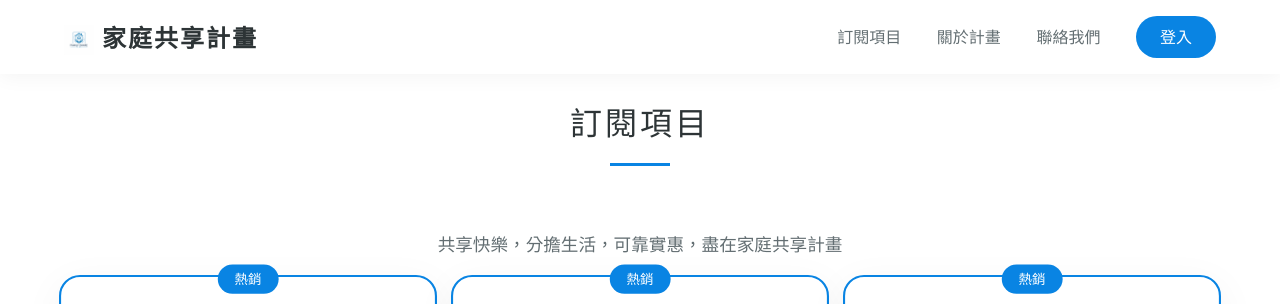
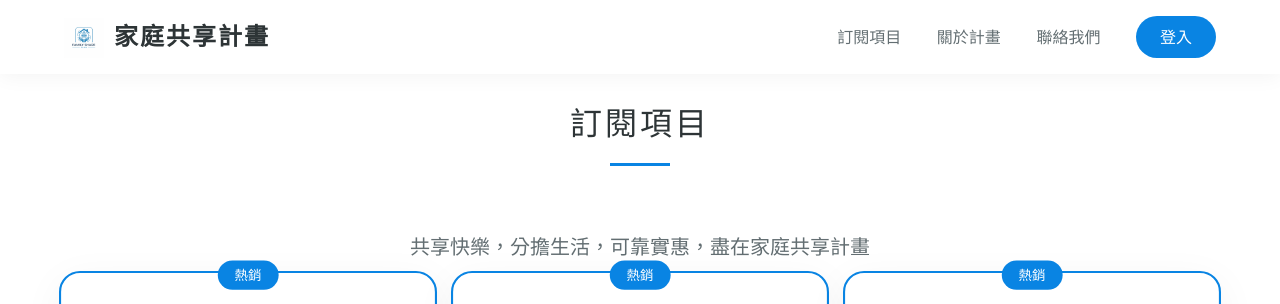
Before and after one commit to Second-Chen/zhongzhi-company, a website: page index.html in a window 1280 px wide. Shown: the top 304 px of the page. Drawn offline with Linux system fonts and the light colour scheme.

Commit message:
Update: adjust tagline and logo size

```diff
--- a/index.html
+++ b/index.html
@@ -396,7 +396,7 @@
 </head>
 <body>
     <header>
-        <div class="logo"><img src="family-sharing-logo.png" alt="Logo" style="height: 30px; vertical-align: middle; margin-right: 8px;">家庭共享計畫</div>
+        <div class="logo"><img src="family-sharing-logo.png" alt="Logo" style="height: 40px; vertical-align: middle; margin-right: 10px;">家庭共享計畫</div>
         <nav>
             <a href="#subscriptions">訂閱項目</a>
             <a href="#about">關於計畫</a>
@@ -411,7 +411,7 @@
             <h2>訂閱項目</h2>
             <div class="line"></div>
         </div>
-        <p style="text-align: center; color: var(--text); font-size: 1.1rem; margin-bottom: 2rem;">共享快樂，分擔生活，可靠實惠，盡在家庭共享計畫</p>
+        <p style="text-align: center; color: var(--text); font-size: 1.25rem; margin-bottom: 1.5rem; font-weight: 500;">共享快樂，分擔生活，可靠實惠，盡在家庭共享計畫</p>
         <div class="pricing-grid">
             <div class="pricing-card featured">
                 <div class="pricing-badge">熱銷</div>
```
